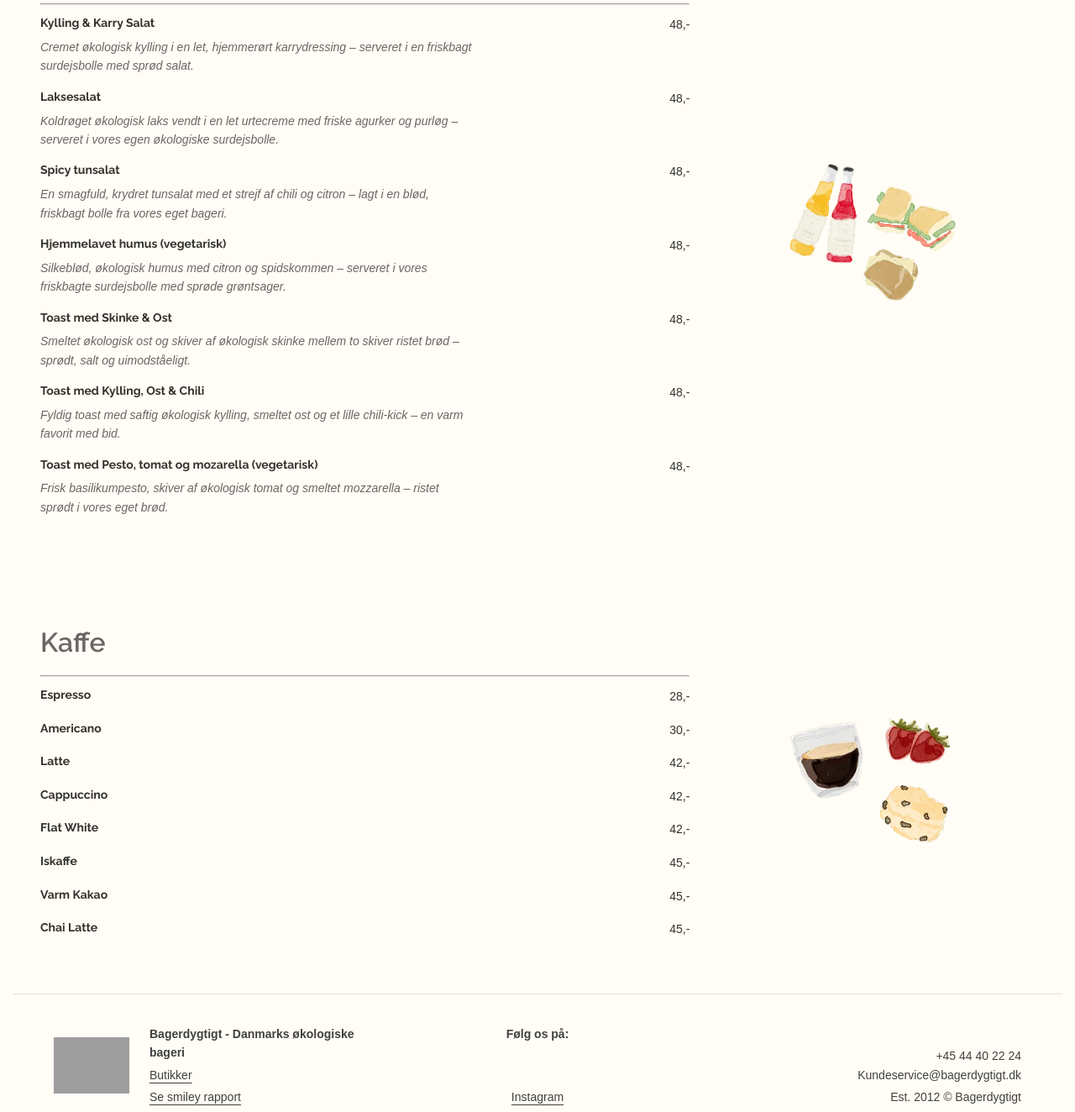
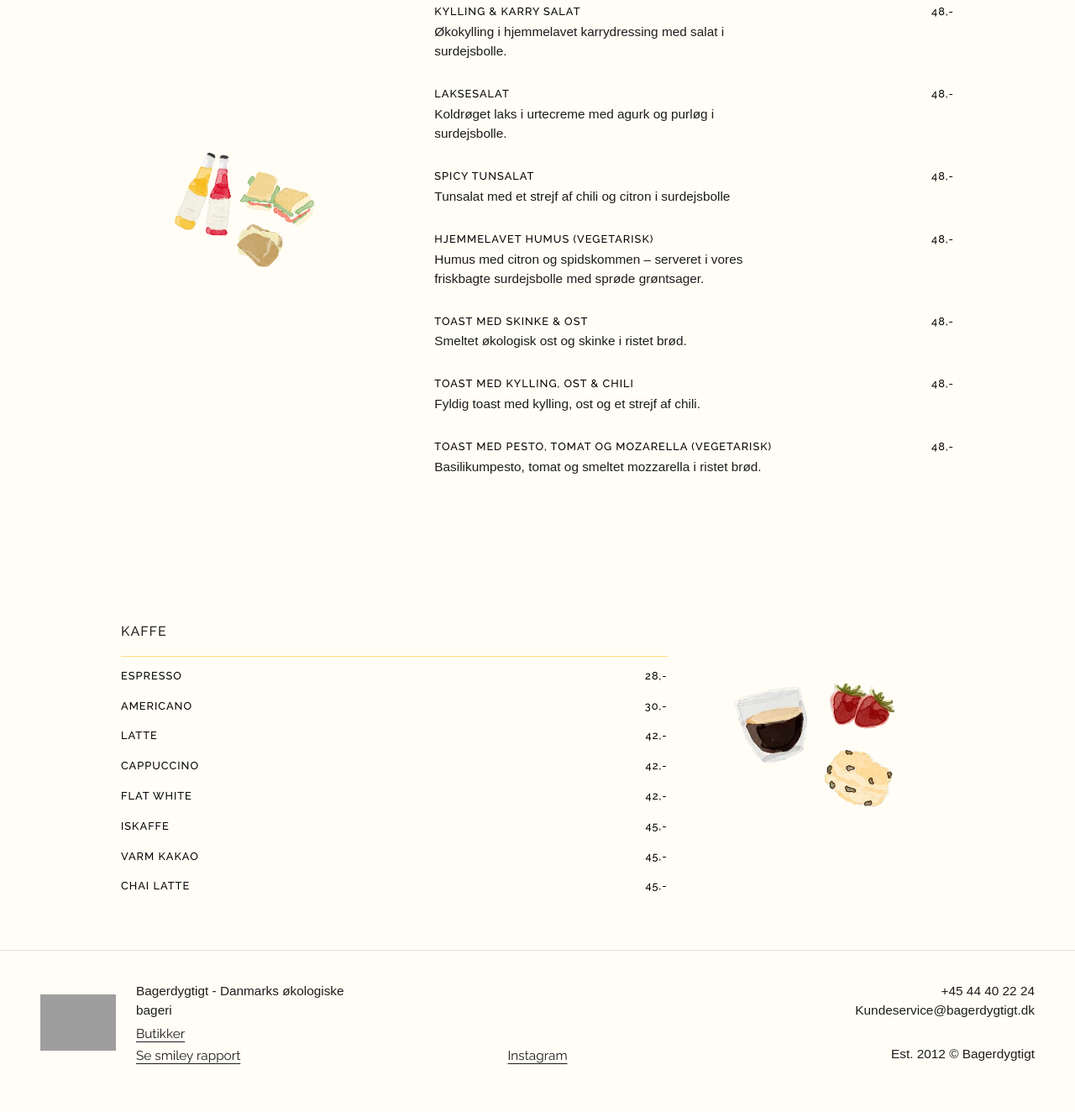
Before and after one commit to Bagerdygtigt/2_semester_eksamen, an Astro site: page /menukort in a window 1280 px wide. Shown: the part 980-2304 px from the top of the page at 84% size. After the commit the page ends 2282 px from the top, so only its background shows below. Built offline with nearby package versions, Linux system fonts and the light colour scheme; Astro itself is replaced by a stand-in of ours; grey boxes are pictures that could not be loaded; a web font is replaced by a local one.

Commit message:
Styling-footer-menu

```diff
--- a/src/components/Footer.astro
+++ b/src/components/Footer.astro
@@ -1,9 +1,9 @@
 <footer class="site-footer">
-  <div class="footer-column left">
+  <div>
     <div class="left-content">
       <img src="../public/imgs/bagerdygtigt_logo.svg" alt="Bagerdygtigt Logo" class="footer-logo" />
-      <div class="left-text">
-        <p><strong>Bagerdygtigt - Danmarks økologiske bageri</strong></p>
+      <div class="footer-column left">
+        <p class="footer-titel">Bagerdygtigt - Danmarks økologiske bageri</p>
         <a href="#">Butikker</a>
         <a href="#">Se smiley rapport</a>
       </div>
@@ -11,12 +11,12 @@
   </div>
 
   <div class="footer-column center">
-    <p class="follow-heading"><strong> Følg os på:</strong></p>
+    <!-- <p class="footer-titel">Følg os på:</p> -->
     <a href="#" target="_blank">Instagram</a>
   </div>
 
   <div class="footer-column right">
-    <p>+45 44 40 22 24 <br />Kundeservice@bagerdygtigt.dk</p>
+    <p class="footer-titel">+45 44 40 22 24 <br />Kundeservice@bagerdygtigt.dk</p>
     <p class="copyright">Est. 2012 © Bagerdygtigt</p>
   </div>
 </footer>
@@ -29,16 +29,10 @@
     gap: 2rem;
     text-align: center;
     grid-template-columns: 1fr;
-    font-size: 0.875rem; /* ca. 14px */
-    color: rgba(30, 30, 30, 0.85);
-    line-height: 1.6;
   }
 
   .site-footer p {
-    font-size: 0.875rem;
     margin: 0.25rem 0;
-    color: rgba(30, 30, 30, 0.85);
-    font-weight: 400;
   }
 
   .footer-logo {
@@ -51,39 +45,24 @@
   .footer-column a {
     display: block;
     margin: 0.25rem 0;
-    color: rgba(30, 30, 30, 0.85);
-    text-decoration: underline;
-    text-underline-offset: 4px;
-    font-weight: 400;
     transition: color 0.3s ease;
   }
 
-  .footer-column a:hover {
-    color: var(--color-secondary);
-  }
-
-  .follow-heading {
-    font-weight: 500;
-    font-size: 0.875rem;
-    margin-bottom: 0.25rem;
-  }
-
   .footer-column.right {
-    font-size: 0.75rem;
-    color: rgba(0, 0, 0, 0.5);
-    align-self: end; /* Sikrer flugt med nederste linje */
+    align-self: end;
   }
 
   /* 🔹 Desktop styles */
   @media (min-width: 768px) {
     .site-footer {
       grid-template-columns: 1fr 1fr 1fr;
-      text-align: left;
-      align-items: end;
+
       padding: 2rem 3rem;
     }
 
     .left-content {
+      height: 100%;
+      text-align: left;
       display: grid;
       grid-template-columns: auto 1fr;
       gap: 1.5rem;
@@ -94,22 +73,43 @@
       margin: 0 auto;
     }
 
-    .left-text p {
+    /* .left-text p {
       margin: 0.25rem 0;
-      font-weight: 400;
+    } */
+
+    .footer-column.left {
+      display: flex;
+      flex-direction: column;
+      height: 100%;
+      justify-content: space-between;
     }
 
     .footer-column.center {
       display: flex;
       flex-direction: column;
-      height: 100%; /* fylder hele højden i grid-rækken */
-      justify-content: space-between;
-      align-items: center;
-      text-align: center;
+      justify-content: flex-end; /* 🚩 Juster til bund */
+      align-items: center; /* højrejustér horisontalt */
+      text-align: right;
+      height: 100%;
       gap: 0.5rem;
     }
 
+    /*
+    .footer-column.center {
+      display: flex;
+      flex-direction: column;
+      height: 100%;
+      justify-content: space-between;
+      align-items: end;
+      text-align: center;
+      gap: 0.5rem;
+    } */
+
     .footer-column.right {
+      display: flex;
+      flex-direction: column;
+      justify-content: space-between;
+      height: 100%;
       text-align: right;
       align-self: end;
     }
--- a/src/components/Header.astro
+++ b/src/components/Header.astro
@@ -40,10 +40,6 @@
     list-style: none;
     margin: 0;
     padding: 0;
-
-    font-weight: 400;
-
-    font-size: 18px;
     margin-left: auto;
   }
 
--- a/src/components/MenukortCard.astro
+++ b/src/components/MenukortCard.astro
@@ -3,7 +3,7 @@
 const { title, time, image, items, reverse = false } = Astro.props;
 ---
 
-<section class="card">
+<section class={`card ${reverse ? "reverse" : ""}`}>
   <div class="menu-text">
     <h2>{title}</h2>
     {time && <p class="time">{time}</p>}
@@ -13,12 +13,10 @@ const { title, time, image, items, reverse = false } = Astro.props;
         items.map((item) => (
           <div class="item">
             <div class="item-text">
-              <h6>
-                <strong>{item.ret}</strong>
-              </h6>
+              <h3>{item.ret}</h3>
               {item.beskrivelse && <p class="item-description">{item.beskrivelse}</p>}
             </div>
-            <div class="item-price">{item.pris}</div>
+            <h3 class="item-price">{item.pris}</h3>
           </div>
         ))
       }
@@ -30,14 +28,17 @@ const { title, time, image, items, reverse = false } = Astro.props;
 
 <style>
   .divider {
-    color: var(--color-secondary-2);
+    border: none;
+    border-top: 1px solid #fddb74;
+    margin: 0.2rem 0;
+    width: 100%;
   }
 
   .card {
     display: grid;
-    gap: 1.5rem;
+    gap: 1rem;
     padding-block: 4rem; /* mere luft top/bund */
-    /* border-top: 1px solid #d69e23;  */
+    /* border-top: 1px solid #d69e23; */
   }
 
   .card:first-of-type {
@@ -64,13 +65,7 @@ const { title, time, image, items, reverse = false } = Astro.props;
   }
 
   .item-text p {
-    margin: 0.45rem 0 0;
-    /* font-size: 0.9rem; */
-  }
-
-  .item-description {
-    font-style: italic;
-    margin: 0.25rem 0 0;
+    font-weight: 300;
   }
 
   .item-price {
@@ -89,12 +84,45 @@ const { title, time, image, items, reverse = false } = Astro.props;
   /* Desktop layout */
   @media (min-width: 768px) {
     .card {
+      padding-left: 3rem;
+      padding-right: 3rem;
+      margin-left: 4rem;
+      margin-right: 4rem;
       grid-template-columns: 2fr 1fr;
       align-items: start;
+    }
+
+    .card.reverse {
+      grid-template-columns: 1fr 2fr;
+    }
+
+    .card.reverse .menu-text {
+      order: 2;
+      padding-left: 2rem;
+    }
+
+    .card.reverse .illustration {
+      order: 1;
+      padding-right: 2rem;
     }
 
     .illustration {
       align-self: center;
     }
   }
+
+  /* Animation */
+
+  .fade-in {
+    opacity: 0;
+    transform: translateY(30px);
+    transition:
+      opacity 1.2s ease,
+      transform 1.2s ease;
+  }
+
+  .fade-in.visible {
+    opacity: 1;
+    transform: translateY(0);
+  }
 </style>
--- a/src/pages/menukort.astro
+++ b/src/pages/menukort.astro
@@ -9,23 +9,23 @@ const morgenmad = {
   image: "/imgs/menukort-img1.webp",
   items: [
     {
-      ret: "Bolle med ost og valgfri kaffe",
-      beskrivelse: "En friskbagt, økologisk bolle fra vores eget bageri i Solrød – serveret med økologisk smør og lagret ost. Nydes med en valgfri, lokalbrygget kaffe.",
+      ret: "Bolle med ost & valgfri kaffe",
+      beskrivelse: "Friskbagt, økologisk surdejs-bolle med smør og lagret ost & valgfri kaffe.",
       pris: "45,-",
     },
     {
-      ret: "Wienerbrød og valgfri kaffe",
-      beskrivelse: "Håndlavet, sprødt wienerbrød bagt på økologiske råvarer – perfekt ledsaget af en valgfri specialkaffe.",
+      ret: "Wienerbrød & valgfri kaffe",
+      beskrivelse: "Sprødt, håndlavet wienerbrød. Inkl. valgfri kaffe.",
       pris: "48,-",
     },
     {
       ret: "Smurt bolle",
-      beskrivelse: "Vores signatur-surdejsbolle, friskbagt og smurt med økologisk smør.",
+      beskrivelse: "Vores signatur surdejsbolle med øko-smør.",
       pris: "48,-",
     },
     {
       ret: "Microbrunch",
-      beskrivelse: "En lille, luksuriøs tallerken med økologisk yoghurt toppet med sprød granola og friske bær, håndskåret ost, og en lun, friskbagt bolle med smør og ost – samt et økologisk kogt æg.",
+      beskrivelse: "Yoghurt med granola og bær, ost, kogt æg og lun bolle med smør og ost.",
       pris: "69,-",
     },
   ],
@@ -37,37 +37,37 @@ const frokost = {
   items: [
     {
       ret: "Kylling & Karry Salat",
-      beskrivelse: "Cremet økologisk kylling i en let, hjemmerørt karrydressing – serveret i en friskbagt surdejsbolle med sprød salat.",
+      beskrivelse: "Økokylling i hjemmelavet karrydressing med salat i surdejsbolle.",
       pris: "48,-",
     },
     {
       ret: "Laksesalat",
-      beskrivelse: "Koldrøget økologisk laks vendt i en let urtecreme med friske agurker og purløg – serveret i vores egen økologiske surdejsbolle.",
+      beskrivelse: "Koldrøget laks i urtecreme med agurk og purløg i surdejsbolle.",
       pris: "48,-",
     },
     {
       ret: "Spicy tunsalat",
-      beskrivelse: "En smagfuld, krydret tunsalat med et strejf af chili og citron – lagt i en blød, friskbagt bolle fra vores eget bageri.",
+      beskrivelse: "Tunsalat med et strejf af chili og citron i surdejsbolle",
       pris: "48,-",
     },
     {
       ret: "Hjemmelavet humus (vegetarisk)",
-      beskrivelse: "Silkeblød, økologisk humus med citron og spidskommen – serveret i vores friskbagte surdejsbolle med sprøde grøntsager.",
+      beskrivelse: "Humus med citron og spidskommen – serveret i vores friskbagte surdejsbolle med sprøde grøntsager.",
       pris: "48,-",
     },
     {
       ret: "Toast med Skinke & Ost",
-      beskrivelse: "Smeltet økologisk ost og skiver af økologisk skinke mellem to skiver ristet brød – sprødt, salt og uimodståeligt.",
+      beskrivelse: "Smeltet økologisk ost og skinke i ristet brød.",
       pris: "48,-",
     },
     {
       ret: "Toast med Kylling, Ost & Chili",
-      beskrivelse: "Fyldig toast med saftig økologisk kylling, smeltet ost og et lille chili-kick – en varm favorit med bid.",
+      beskrivelse: "Fyldig toast med kylling, ost og et strejf af chili.",
       pris: "48,-",
     },
     {
       ret: "Toast med Pesto, tomat og mozarella (vegetarisk)",
-      beskrivelse: "Frisk basilikumpesto, skiver af økologisk tomat og smeltet mozzarella – ristet sprødt i vores eget brød.",
+      beskrivelse: "Basilikumpesto, tomat og smeltet mozzarella i ristet brød.",
       pris: "48,-",
     },
   ],
@@ -91,16 +91,38 @@ const kaffe = {
 
 <MainLayout>
   <h1>MENUKORT</h1>
-  <p class="opening-hours">Serveres hele dagen</p>
+  <p class="h1-tagline">Serveres hele dagen</p>
 
   <MenukortCard {...morgenmad} />
-  <MenukortCard {...frokost} />
+  <MenukortCard {...frokost} reverse={true} />
   <MenukortCard {...kaffe} />
+
+  <!-- <MenukortCard {...morgenmad} />
+<MenukortCard {...frokost} reverse={true} />
+<MenukortCard {...kaffe} /> -->
 </MainLayout>
 
 <style>
-  .opening-hours {
-    font-style: italic;
+  /* .opening-hours {
+    font-size: var(--font-size-h5);
     margin-bottom: 2rem;
-  }
+  } */
 </style>
+
+<script is:inline>
+  const observer = new IntersectionObserver(
+    (entries) => {
+      entries.forEach((entry) => {
+        if (entry.isIntersecting) {
+          entry.target.classList.add("visible");
+        }
+      });
+    },
+    { threshold: 0.2 }
+  );
+
+  document.querySelectorAll(".card").forEach((card) => {
+    card.classList.add("fade-in");
+    observer.observe(card);
+  });
+</script>
--- a/src/style/style.css
+++ b/src/style/style.css
@@ -1,12 +1,11 @@
 @import "reset.css";
 @import "layout.css";
 
-/****** import af fonte ******/
-@import url("https://fonts.googleapis.com/css2?family=Bebas+Neue&family=Poppins:ital,wght@0,100;0,200;0,300;0,400;0,500;0,600;0,700;0,800;0,900;1,100;1,200;1,300;1,400;1,500;1,600;1,700;1,800;1,900&display=swap");
-@import url("https://fonts.googleapis.com/css2?family=Bebas+Neue&family=Poppins:ital,wght@0,100;0,200;0,300;0,400;0,500;0,600;0,700;0,800;0,900;1,100;1,200;1,300;1,400;1,500;1,600;1,700;1,800;1,900&family=Raleway:ital,wght@0,100..900;1,100..900&display=swap");
+/****** Fonts ******/
+@import url("https://fonts.googleapis.com/css2?family=Bebas+Neue&family=Poppins:wght@100..900&family=Raleway:wght@100..900&display=swap");
 @import url("https://use.typekit.net/tcb1jhn.css");
 
-/****** Global styling ********/
+/****** Global Styling ******/
 :root {
   /* Farver */
   --color-primary: #fffdf5;
@@ -14,11 +13,9 @@
   --color-accent: #69733d;
   --color-white: #ffffff;
   --color-text: #1c1c1c;
-  --color-text-soft: #33322e;
-  --color-text-light-grey: rgb(189, 189, 189);
-  --color-text-light-grey-2: rgb(106, 102, 102);
+  --color-grey: #242424;
 
-  /* Farvesystem */
+  /* Udvidet farvesystem */
   --color-secondary-2: #fff7d6;
   --color-secondary-3: #feecaa;
   --color-secondary-4: #fddb74;
@@ -30,10 +27,9 @@
 
   --color-accent-2: #f6f7ee;
   --color-accent-3: #ebecdb;
-  --color-accent-4: #2f2f2d;
   --color-accent-5: #879250;
   --color-accent-6: #505932;
-  --color-saccent-7: #42482c;
+  --color-accent-7: #42482c;
   --color-accent-8: #393f27;
   --color-accent-9: #1d2112;
 
@@ -42,125 +38,143 @@
   --font-tagline: "Raleway", sans-serif;
   --font-base: "nimbus-sans", sans-serif;
 
-  /* Font sizes (mobil til desktop med clamp) */
-  --font-size-xs: clamp(0.8125rem, 1.4vw, 1rem); /* 13–16px */
-  --font-size-s: clamp(0.8125rem, 1.2vw, 0.875rem); /* 13–14px */
+  /* Størrelser */
+  --font-size-h1: clamp(2.8rem, 7vw, 4.5rem);
+  --font-size-h2: clamp(0.8rem, 4vw, 1rem);
+  --font-size-h3: clamp(0.6rem, 4vw, 0.8rem);
+  --font-size-p: clamp(0.4rem, 1.4vw, 0.5rem);
+  --font-size-p-small: clamp(0.8rem, 1.2vw, 1rem);
 
-  --font-size-m: clamp(1rem, 2vw, 1.25rem); /* 16–20px */
-  --font-size-l: clamp(1.25rem, 2.5vw, 2rem); /* 20–32px */
-  --font-size-xl: clamp(2.25rem, 5vw, 4rem); /* 36–64px */
-
-  /* Font weights */
-  --font-weight-regular: 300;
-  --font-weight-medium: 400;
+  /* Vægte */
+  --font-weight-normal: 400;
   --font-weight-semibold: 500;
   --font-weight-bold: 600;
   --font-weight-heavy: 700;
 
   /* Linjehøjde */
-  --line-height-s: 1.4;
-  --line-height-m: 1.6;
-  --line-height-l: 1.8;
+  --line-height-s: 1.1;
+  --line-height-m: 1.5;
+  --line-height-l: 1.75;
 
   /* Spacing */
-  --spacing-xs: 0.25rem;
-  --spacing-sm: 0.5rem;
-  --spacing-md: 1rem;
-  --spacing-lg: 2rem;
-  --spacing-xl: 4rem;
-
-  /* Border radius */
-  --radius-sm: 4px;
-  --radius-md: 8px;
-  --radius-lg: 16px;
-
-  /* Shadows */
-  --shadow-sm: 0 1px 2px rgba(0, 0, 0, 0.05);
-  --shadow-md: 0 4px 6px rgba(0, 0, 0, 0.1);
-  --shadow-lg: 0 10px 20px rgba(0, 0, 0, 0.1);
+  --spacing-1: 0.3rem;
+  --spacing-2: 1rem;
+  --spacing-3: 2rem;
+  --spacing-4: 3rem;
+  --spacing-5: 4rem;
+  --spacing-6: 6rem;
+  --spacing-section: 8rem;
 }
 
-/* --------- Fundament --------  */
-/* Base style */
+/* --------- Typografi --------  */
 
-body {
-  font-family: var(--font-base);
-  font-size: var(--font-size-s);
-  line-height: var(--line-height-m);
-  color: var(--color-text-soft);
-  background-color: var(--color-primary);
+nav {
+  font-family: var(--font-tagline);
+  font-size: var(--font-size-h3);
+  font-weight: var(--font-weight-semibold);
   margin: 0;
-  padding: var(--spacing-md);
 }
 
 /* Headings */
 
 h1 {
   font-family: var(--font-heading);
-  font-size: var(--font-size-xl);
+  font-size: var(--font-size-h1);
   font-weight: var(--font-weight-heavy);
   line-height: var(--line-height-s);
   color: var(--color-secondary);
   letter-spacing: 0.5px;
-  margin-bottom: var(--spacing-sm);
+  margin-bottom: var(--spacing-2);
+}
+
+.h1-tagline {
+  font-family: var(--font-tagline);
+  font-size: var(--font-size-h5);
+  font-weight: var(--font-weight-bold);
+  line-height: var(--line-height-m);
+  color: var(--color-secondary);
+  text-transform: uppercase;
+  letter-spacing: 1px;
+  margin-bottom: var(--spacing-3);
 }
 
 h2 {
-  color: var(--color-text-light-grey-2);
-  /* color: var(--color-accent-5); */
-  /* color: rgb(70, 67, 67); */
-  /* color: var(--color-accent-8); */
   font-family: var(--font-tagline);
-  font-size: var(--font-size-l);
-  font-weight: var(--font-weight-bold);
+  font-size: var(--font-size-h2);
+  font-weight: var(--font-weight-semibold);
   line-height: var(--line-height-s);
-  margin-bottom: var(--spacing-xs);
+  color: var(--color-grey);
+  text-transform: uppercase;
+  letter-spacing: 1px;
+  margin-top: var(--spacing-3);
+  margin-bottom: var(--spacing-1);
 }
 
 h3 {
-  color: var(--color-text-soft);
-  /* color: var(--color-accent-8); */
   font-family: var(--font-tagline);
-  font-size: var(--font-size-m);
+  font-size: var(--font-size-h3);
   font-weight: var(--font-weight-semibold);
-  line-height: var(--line-height-s);
-  margin-bottom: var(--spacing-xs);
+  color: var(--color-light-grey);
+  /* margin-top: var(--spacing-1); */
+  margin-bottom: var(--spacing-1);
+  text-transform: uppercase;
+  letter-spacing: 1px;
 }
 
-h4 {
-  color: var(--color-text-soft);
-  /* color: var(--color-accent-8); */
-  font-family: var(--font-tagline);
-  font-size: var(--font-size-l);
-  font-weight: var(--font-weight-semibold);
-  line-height: var(--line-height-s);
-  margin-bottom: var(--spacing-xs);
+/* Paragraphs */
+
+p {
+  font-family: var(--font-base);
+  font-size: var(--font-size-p-small);
+  font-weight: var(--font-weight-normal);
+  line-height: var(--line-height-m);
+  color: var(--color-text);
+  margin-bottom: var(--spacing-2);
+  max-width: 70ch;
 }
 
-h6 {
-  color: var(--color-text-soft);
-  /* color: #c0b095; */
-  /* color: var(--color-accent-8); */
-  font-family: var(--font-tagline);
-  font-size: var(--font-size-s);
-  font-weight: var(--font-weight-semibold);
-  line-height: var(--line-height-s);
-  margin-bottom: var(--spacing-xs);
+/* --------- Links -------- */
+
+a {
+  color: var(--color-text);
+  text-decoration: underline;
+  text-underline-offset: 4px;
+  transition: color 0.3s ease;
 }
 
-/* Paragraph */
-
-p {
-  color: var(--color-text-light-grey-2);
-  /* color: var(--color-accent-8); */
-  font-size: var(--font-size-s);
-  font-weight: var(--font-weight-regular);
-  line-height: var(--line-height-m);
-  margin-bottom: var(--spacing-md);
+a:hover {
+  color: var(--color-secondary);
 }
 
-/* Responsive adjustments */
+/* --------- Footer -------- */
+
+/* Footer */
+.footer-column a {
+  color: var(--color-text);
+  text-decoration: underline;
+  text-underline-offset: 4px;
+}
+
+.site-footer {
+  color: var(--color-text);
+  font-weight: var(--font-weight-normal);
+  font-family: var(--font-tagline);
+  font-size: var(--font-size-p-small);
+}
+
+.footer-column a:hover {
+  color: var(--color-secondary);
+}
+
+/* --------- Responsive Utilities -------- */
 
 @media (min-width: 768px) {
-  /* Ingen ændringer nødvendige her længere – clamp håndterer det! */
+  h1 {
+    letter-spacing: 1px;
+  }
+
+  .site-footer {
+    padding-top: var(--spacing-5);
+    padding-bottom: var(--spacing-5);
+  }
 }
```
